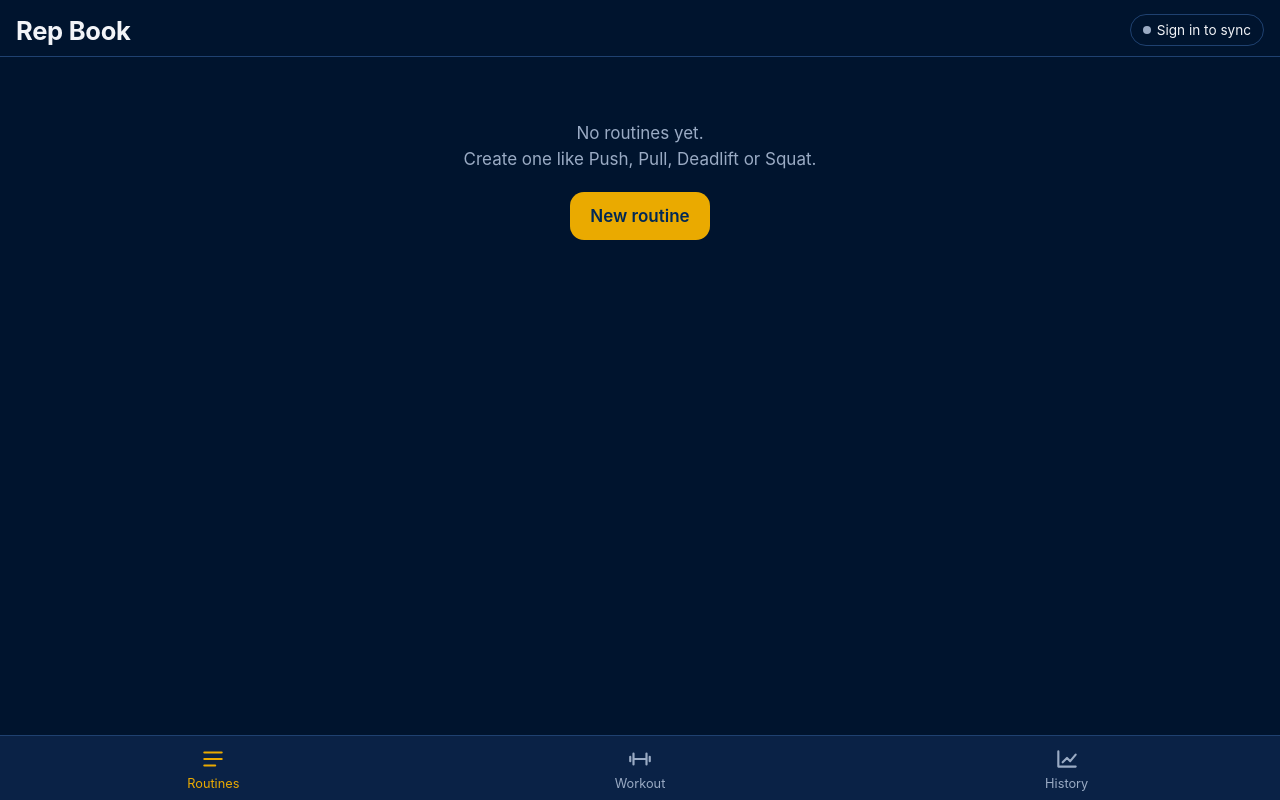
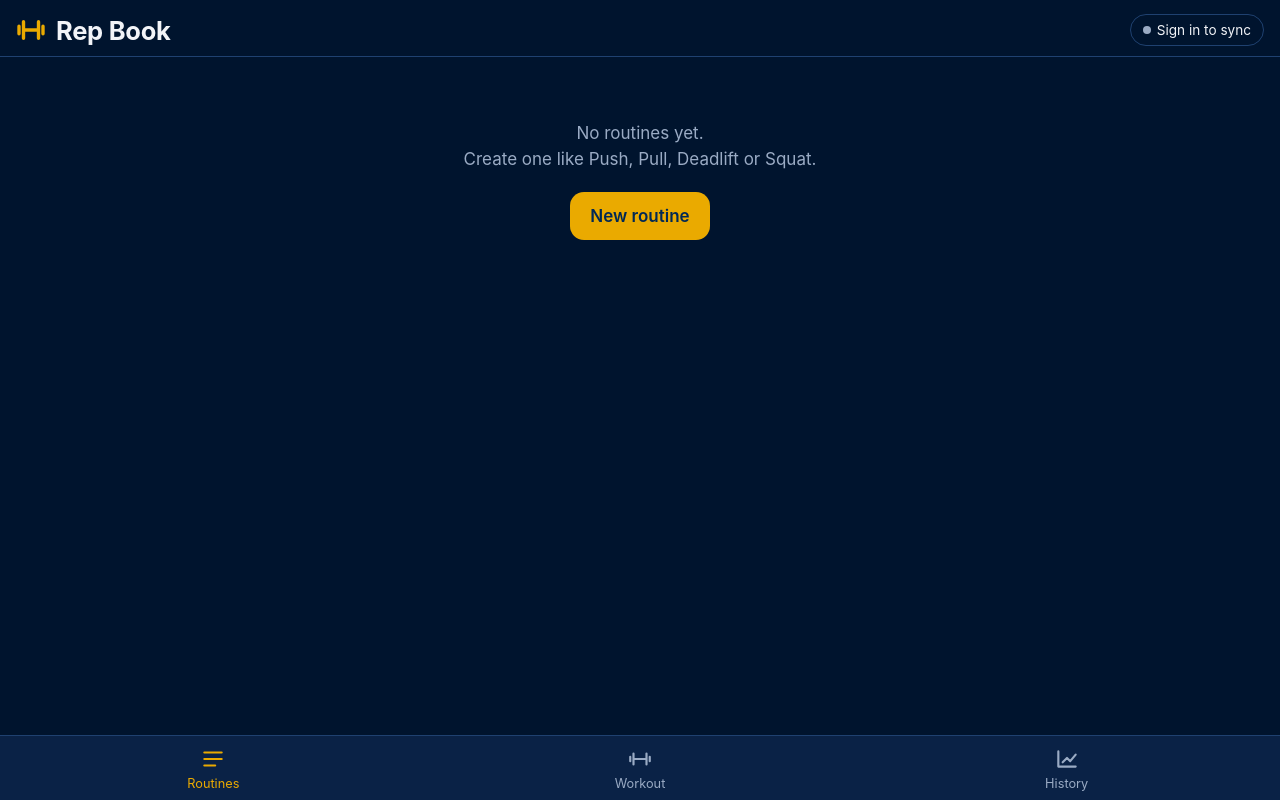
Before and after one commit to Arch116/rep-book, a plain HTML site: page index.html in a window 1280 px wide. Drawn offline with nearby package versions, Linux system fonts and the light colour scheme.

Commit message:
Show the gold dumbbell mark next to Rep Book
Co-Authored-By: Claude Opus 5.5 <noreply@anthropic.com>

```diff
--- a/index.html
+++ b/index.html
@@ -17,7 +17,10 @@
 </head>
 <body>
   <header class="topbar">
-    <h1>Rep Book</h1>
+    <h1 class="brand">
+      <svg class="brand-mark" viewBox="96 136 320 240" aria-hidden="true"><path d="M128 216v80M176 168v176M336 168v176M384 216v80M176 256h160"/></svg>
+      Rep Book
+    </h1>
     <a id="sync-badge" class="sync-badge" href="#/account" hidden><i aria-hidden="true"></i><span></span></a>
   </header>
 
--- a/styles.css
+++ b/styles.css
@@ -469,3 +469,7 @@ select {
 
 /* Title for screens one level down from a tab (the top bar shows the app name). */
 .screen-title { margin: 0 0 14px; font-size: 1.3rem; }
+
+/* App name with the dumbbell mark (same drawing as the home-screen icon). */
+.brand { display: flex; align-items: center; gap: 10px; }
+.brand-mark { width: 30px; height: 30px; flex: none; fill: none; stroke: var(--accent); stroke-width: 36; stroke-linecap: round; }
```
